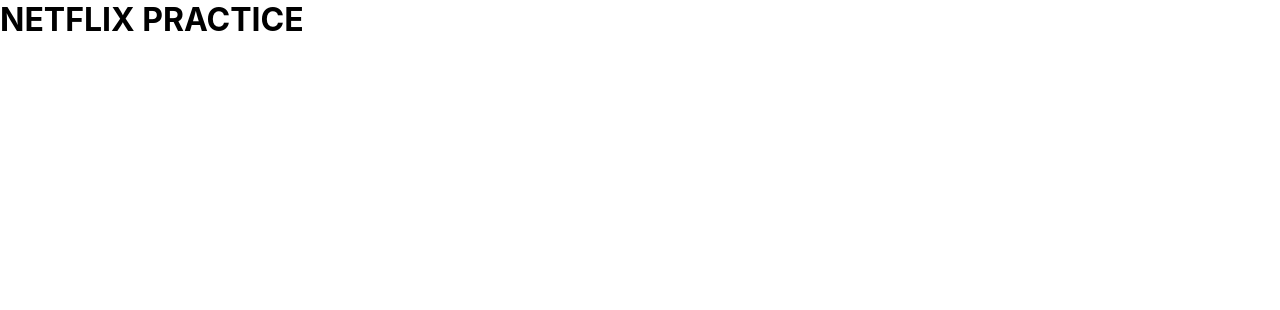
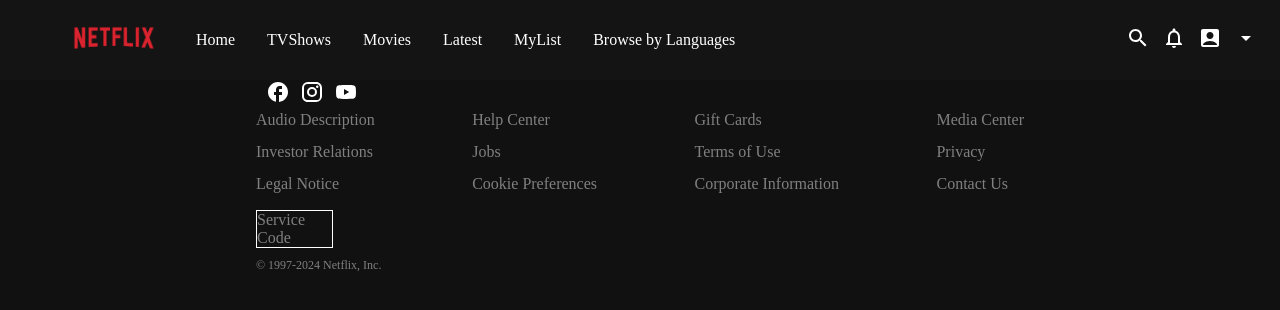
Before and after one commit to Abdumk/Netfix-clone-2024, a React (Create React App) app in the folder netflix-clone/: page / in a window 1280 px wide. Shown: the top 310 px of the page. Built offline with nearby package versions, Linux system fonts and the light colour scheme.

Commit message:
header & footer

```diff
--- a/netflix-clone/package.json
+++ b/netflix-clone/package.json
@@ -1,8 +1,13 @@
+
 {
   "name": "netflix-clone",
   "version": "0.1.0",
   "private": true,
   "dependencies": {
+    "@emotion/react": "^11.13.3",
+    "@emotion/styled": "^11.13.0",
+    "@mui/icons-material": "^6.1.6",
+    "@mui/material": "^6.1.6",
     "cra-template": "1.2.0",
     "react": "^18.3.1",
     "react-dom": "^18.3.1",
--- a/netflix-clone/src/App.css
+++ b/netflix-clone/src/App.css
@@ -1,8 +1,3 @@
-*{
-  margin: 0;
-  padding: 0;
-}
-
-/* .App {
-  text-align: center;
-} */
+.App {
+   /* background-color:#111;  */
+ }
--- a/netflix-clone/src/App.js
+++ b/netflix-clone/src/App.js
@@ -1,10 +1,11 @@
 
 import './App.css';
+import Home from './Home/Home';
 
 function App() {
   return (
     <div className="App">
-     <h1> NETFLIX PRACTICE</h1>
+     <Home />
     </div>
   );
 }
--- /dev/null
+++ b/netflix-clone/src/Components/Footer/Footer.css
@@ -0,0 +1,46 @@
+.footer_outer_container {
+	background-color: #111;
+	color: grey;
+    display: flex;
+    justify-content: center;
+}
+.footer_inner_container{
+    width: 60%;
+    /* background-color: red; */
+}
+.footer_icons{
+    /* background-color: blue; */
+    width: 12%;
+    display: flex;
+    justify-content: space-between;
+    margin-left: 10px;
+    color: #fff;
+}
+.footer_data{
+    display: flex;
+    justify-content: space-between;
+}
+.footer_data ul{
+    list-style: none;
+    display: flex;
+    flex-direction: column;
+    justify-content: space-around;
+    height: 12vh;
+    /* background-color: blue; */
+}
+.footer_data ul li{
+    cursor: pointer;
+}
+.service_code {
+    display: flex;
+    align-items: center;
+    justify-content: center;
+    border:#fff 1px solid;
+    width:10%;
+    margin:10px 0;
+    cursor: pointer;
+}
+.copy-write{
+    font-size: 12px;
+    margin-bottom:10px;
+}
--- /dev/null
+++ b/netflix-clone/src/Components/Footer/Footer.js
@@ -0,0 +1,58 @@
+import React from 'react'
+import FacebookOutlinedIcon from '@mui/icons-material/FacebookOutlined';
+import InstagramIcon from '@mui/icons-material/Instagram';
+import YouTubeIcon from '@mui/icons-material/YouTube';
+import'./Footer.css'
+function Footer() {
+  return (
+    <div className='footer_outer_container'>
+    <div className='footer_inner_container'>
+      <div className='footer_icons'>
+        <FacebookOutlinedIcon />
+        <InstagramIcon />
+        <YouTubeIcon />
+      </div>
+      <div className='footer_data'>
+        <div>
+          <ul>
+            <li>Audio Description</li>
+            <li>Investor Relations</li>
+            <li>Legal Notice</li>
+          </ul>
+        </div>
+        <div>
+          <ul>
+            <li>Help Center</li>
+            <li>Jobs</li>
+            <li>Cookie Preferences</li>
+          </ul>
+        </div>
+        <div>
+          <ul>
+            <li>Gift Cards</li>
+            <li>Terms of Use</li>
+            <li>Corporate Information</li>
+          </ul>
+        </div>
+        <div>
+          <ul>
+            <li>Media Center</li>
+            <li>Privacy</li>
+            <li>Contact Us</li>
+          </ul>
+        </div>
+      </div>
+      <div className='service_code'>
+        <p>
+          Service Code
+        </p>
+      </div>
+      <div className='copy-write'>
+        &copy; 1997-2024 Netflix, Inc.
+      </div>
+    </div>
+  </div>
+  )
+}
+
+export default Footer
--- /dev/null
+++ b/netflix-clone/src/Components/Header/Header.css
@@ -0,0 +1,43 @@
+.header_outer_container{
+    position:sticky;
+    top: 0;
+    display: flex;
+    justify-content: center;/* make center X AND -X direction*/
+    align-items: center; /* make center Y AND -Y direction*/
+    /* background-color: rgb(148, 132, 132); */
+    background-color:  rgb(20, 20, 20);
+    /* background-color: transparent; */
+    height: 10vh; /* view height = make flexible depened on any cptr screen hight */
+    color: white;
+    transition:all 0.5s;
+    transition-timing-function: ease-in;
+    z-index: 1; /* render first top i*/
+    /* background-color: red; */
+}
+.nav__black{
+    background-color:  rgb(20, 20, 20);
+}
+.header_container{
+    width: 90%;
+    display: flex;
+    justify-content: space-between;
+    align-items: center;
+    /* background-color: yellow; */
+}
+.header_left ul{
+    width: 140%;
+    display: flex;
+    justify-content: space-between;
+    align-items: center;
+    list-style: none;
+    cursor: pointer;
+    /* background-color: lightblue; */
+}
+.header_right ul{
+    width: 150%;
+    display: flex;
+    justify-content: space-around;
+    list-style: none;
+    cursor: pointer;
+    /* background-color: lightgreen; */
+}
--- /dev/null
+++ b/netflix-clone/src/Components/Header/Header.js
@@ -0,0 +1,41 @@
+import React from 'react'
+import'./Header.css'
+import NetflixLogo from '../../Assets/images/NetflixLogo.png'
+import SearchIcon from '@mui/icons-material/Search';
+import NotificationsNoneIcon from '@mui/icons-material/NotificationsNone';
+import AccountBoxIcon from '@mui/icons-material/AccountBox';
+import ArrowDropDownIcon from '@mui/icons-material/ArrowDropDown';
+
+function Header() {
+  return (
+    // <div>Header</div>
+    <div className='header_outer_container'>
+    <div className='header_container'>
+        <div className='header_left'>
+            <ul>
+                <li><img src={NetflixLogo} alt="Netflix Logo" width="100" /></li>
+                {/* <li>Netflix image</li> */}
+                <li>Home</li>
+                <li>TVShows</li>
+                <li>Movies</li>
+                <li>Latest</li>
+                <li>MyList</li>
+                <li>Browse by Languages</li>
+            </ul>
+        </div>
+        <div className='header_right'>
+            <ul>
+             {/* in package'json file from line 7-10 came from Material icons installed */}
+{/* for these go mui.com then search material icons copy "npm install @mui/icons-material @mui/material @emotion/styled @emotion/react" past in terminal ,make sure the place is main */}
+                <li><SearchIcon /></li>
+                <li><NotificationsNoneIcon /></li>
+                <li><AccountBoxIcon /></li>
+                <li><ArrowDropDownIcon /></li>
+            </ul>
+        </div>
+    </div>
+</div>
+  )
+}
+
+export default Header
--- /dev/null
+++ b/netflix-clone/src/Home/Home.js
@@ -0,0 +1,14 @@
+import React from 'react'
+import Header from '../Components/Header/Header'
+import Footer from '../Components/Footer/Footer'
+
+function Home() {
+  return (
+    <>
+    <Header />
+    <Footer />
+    </>
+  )
+}
+
+export default Home
--- a/netflix-clone/src/index.css
+++ b/netflix-clone/src/index.css
@@ -1,13 +1,17 @@
+@import url('https://fonts.googleapis.com/css2?family=Inter:wght@100;200;300;400;500;600;700;800;900&family=Lexend:wght@100;200;300;400;500;600;700;800;900&display=swap');
+
+:root {
+  --font-base: 'Lexend', sans-serif;;
+  --font-second-base: 'Inter', sans-serif;
+  --bg-color:#111;
+  --primary-color: #ffffff;
+  --secondary-color: #e50914;
+}
+* {
+  margin: 0;
+  padding: 0;
+  box-sizing: border-box;
+}
 body {
-  margin: 0;
-  font-family: -apple-system, BlinkMacSystemFont, 'Segoe UI', 'Roboto', 'Oxygen',
-    'Ubuntu', 'Cantarell', 'Fira Sans', 'Droid Sans', 'Helvetica Neue',
-    sans-serif;
-  -webkit-font-smoothing: antialiased;
-  -moz-osx-font-smoothing: grayscale;
+  background: #111;
 }
-
-code {
-  font-family: source-code-pro, Menlo, Monaco, Consolas, 'Courier New',
-    monospace;
-}
```
Also changed, not shown: netflix-clone/src/Assets/images/NetflixLogo.png (added), 1 other file (tests, documents, lock files or other folders).
